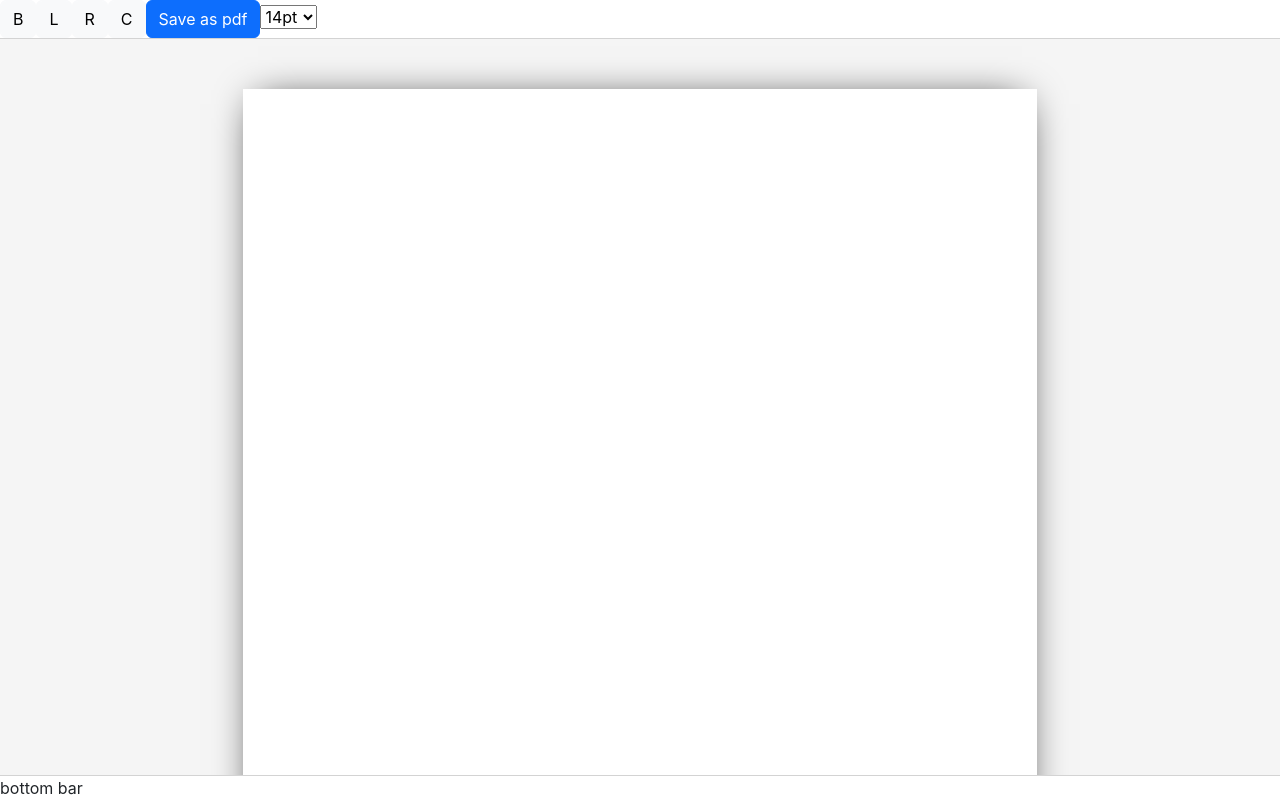
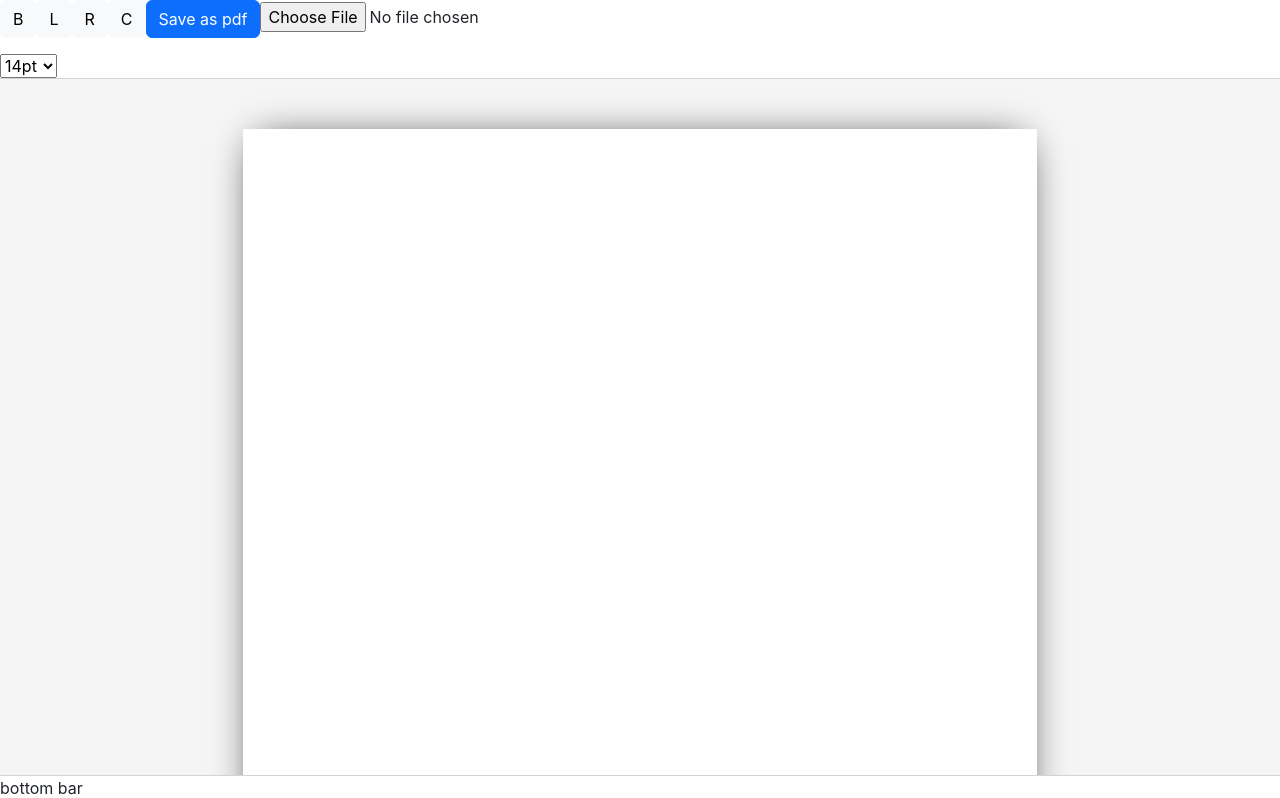
Before and after one commit to DariuszMeissner/Online-text-editor, a React (Create React App) app: page / in a window 1280 px wide. Shown: the top 798 px of the page. Built offline with nearby package versions, Linux system fonts and the light colour scheme.

Commit message:
adding logic for opening file from txt

```diff
--- a/src/component/tools-bar-top/top/ToolsBarTop.tsx
+++ b/src/component/tools-bar-top/top/ToolsBarTop.tsx
@@ -1,6 +1,7 @@
 import React, { FC } from 'react'
 import AlignText from '../../ui/tools-text/align-text/AlignText'
 import BoldText from '../../ui/tools-text/bold-text/BoldText'
+import OpenFile from '../../ui/tools-text/open-file/OpenFile'
 import PrintToPdf from '../../ui/tools-text/print-to-pdf/PrintToPdf'
 import SizeText from '../../ui/tools-text/size-text/SizeText'
 import './ToolsBarTop.scss'
@@ -11,6 +12,7 @@ const ToolsBarTop: FC = () => {
       <BoldText />
       <AlignText />
       <PrintToPdf />
+      <OpenFile />
       <SizeText />
     </div>
   )
--- /dev/null
+++ b/src/component/ui/tools-text/open-file/OpenFile.tsx
@@ -0,0 +1,40 @@
+import React, { FC, useState } from 'react'
+
+interface IReadedFile {
+  status: string
+  data: string
+}
+
+const OpenFile: FC = () => {
+  const [readedFile, setReadedFile] = useState<IReadedFile>({
+    status: '',
+    data: ''
+  })
+
+  const openFile = (e: React.ChangeEvent<HTMLInputElement>) => {
+    const status: any[] = []
+    const fileReader: FileReader = new FileReader()
+
+    const fileLoad = (event: ProgressEvent<FileReader>) => {
+      status.push(event.target?.result)
+      setReadedFile(prevState => ({
+        ...prevState,
+        status: status.join('\n')
+      }))
+    }
+
+    fileReader.onload = fileLoad
+    if (e.target.files instanceof FileList) {
+      fileReader.readAsText(e.target.files[0])
+    }
+  }
+
+  return (
+    <>
+      <input type="file" multiple={false} accept=".txt" onChange={openFile} />
+      <p>{readedFile.status}</p>
+    </>
+  )
+}
+
+export default OpenFile
```
Also changed, not shown: src/component/ui/tools-text/save-to-txt/SaveToTxt.tsx (added, +7 -0 lines).
